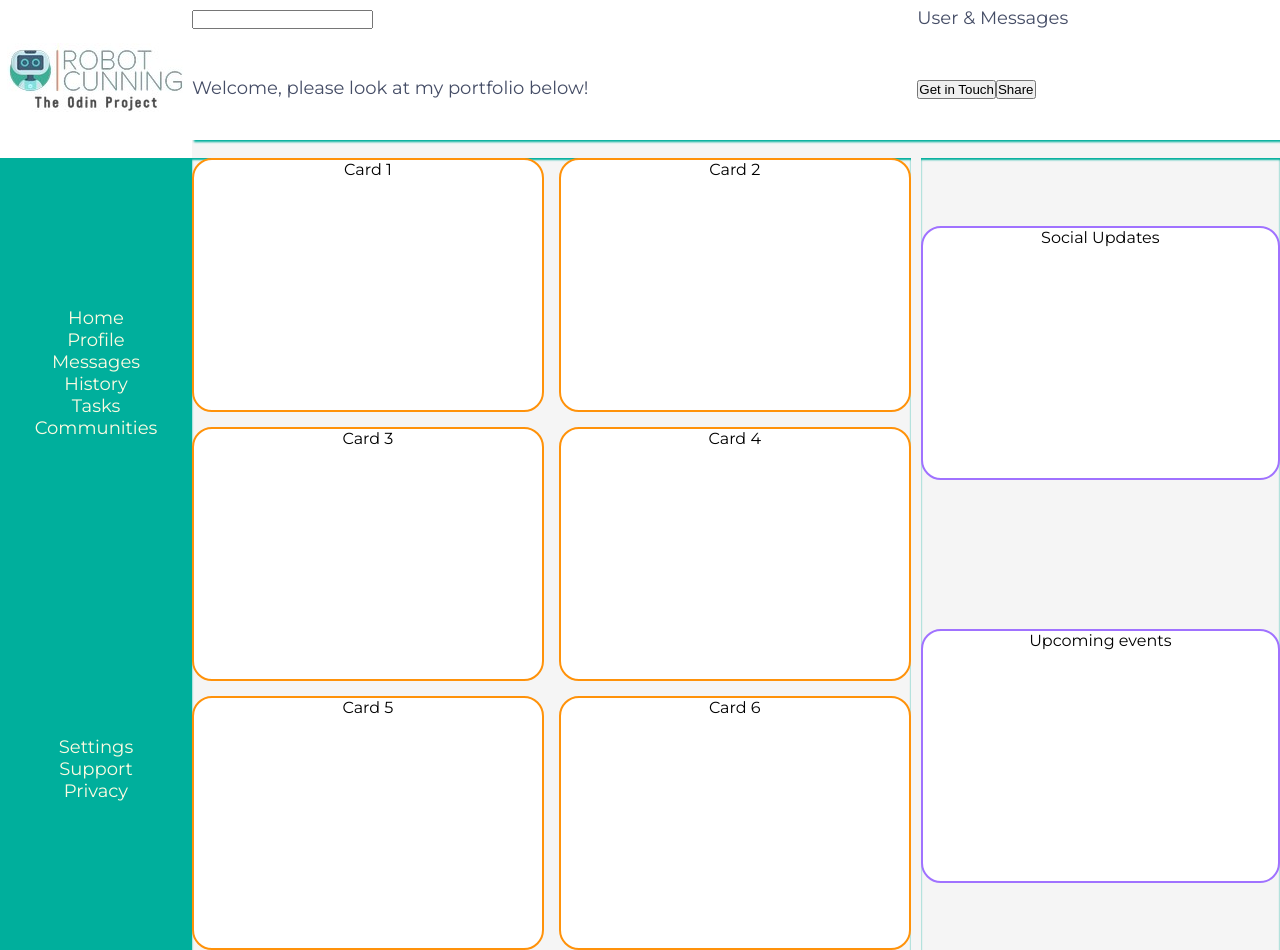
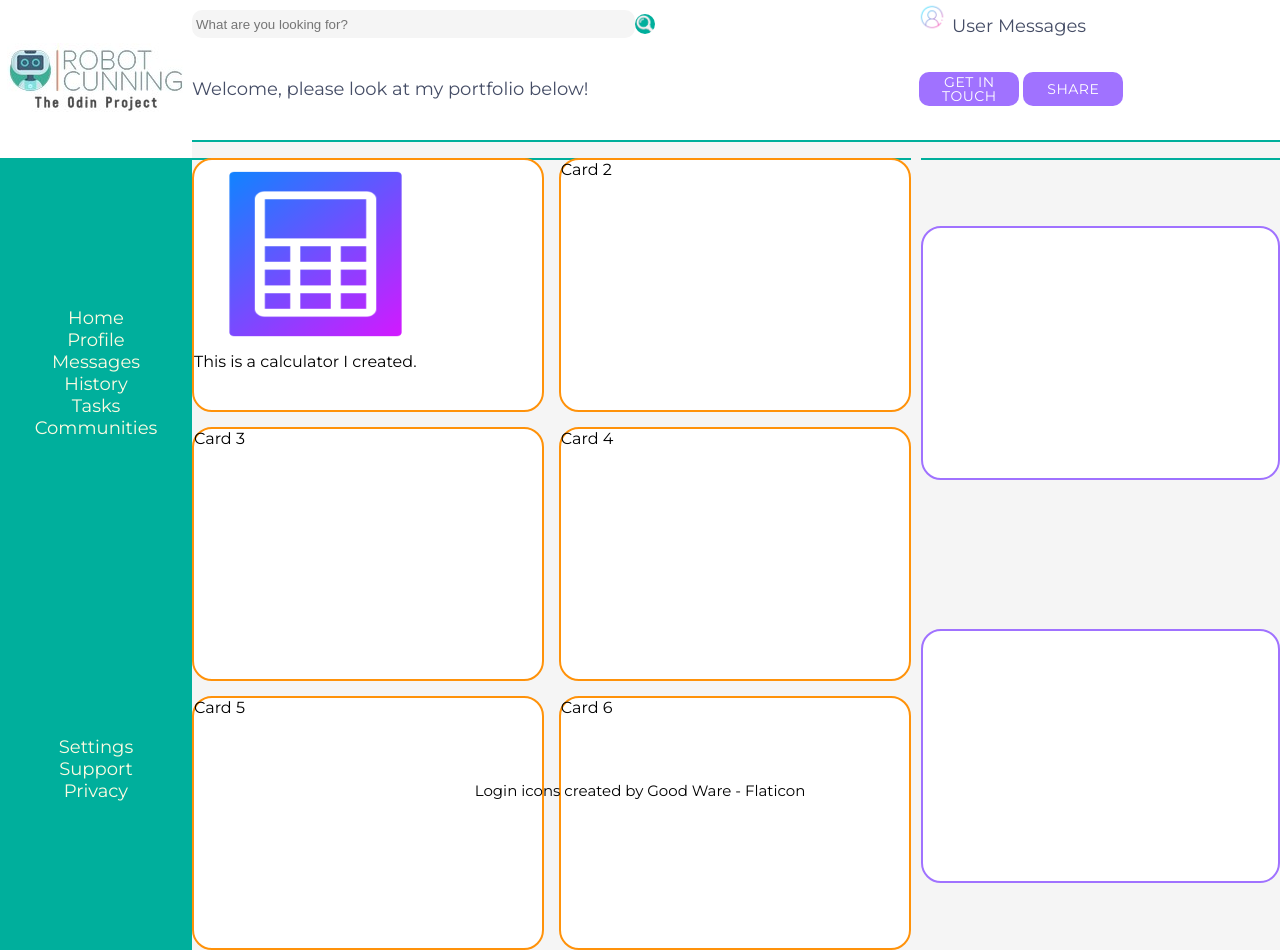
Before and after one commit to RobotCunning/Admin-Dashboard, a plain HTML site: page index.html in a window 1280 px wide. Drawn offline with Linux system fonts and the light colour scheme; files whose address does not match are found by name.

Commit message:
adding to the content section with links to previous projects and settled on the page design

```diff
--- a/index.html
+++ b/index.html
@@ -11,13 +11,13 @@
     <div class="container">
         <div class="header">
             <div class="utility">
-                <div class="searchbar"> <input type="text" id="searchbar" name="searchbar">
+                <div class="search"> <input type="text" id="searchbar" class="searchbar" placeholder="What are you looking for?"><button type="submit" id="searchbutton" class="searchbutton"></button>
                 </div>
-                <div class="userutility"> User & Messages </div>
+                <div class="userutility"><img src="../Admin-Dashboard/images/login.png" class="profileicon"> User Messages </div>
             </div>
             <div class="profilebar">
             <div class="profile">Welcome, please look at my portfolio below!</div>
-            <div class="interact"><button id="enquiry">Get in Touch</button><button id="share">Share</button></div>
+            <div class="interact"><button class="topbutton" id="enquiry">Get in Touch</button><button class="topbutton" id="share">Share</button></div>
             </div>
         </div>
     <div class="logo"> <a href="https://linktr.ee/RobotCunning"><img src="../Admin-Dashboard/images/LogoSample_ByTailorBrands.jpg"></a> </div>
@@ -42,7 +42,8 @@
     </div>
         <div class="dashboard">
             <div class="content">
-            <div class="card"> Card 1 </div>
+                <!--<div class="contentname">Projects</div> !-->
+            <div class="card"> <a href="https://github.com/RobotCunning/Calculator"><img class="cardimg" src="../Admin-Dashboard/images/calculate.png"></a> <div>This is a calculator I created.</div> </div>
             <div class="card"> Card 2 </div>
             <div class="card"> Card 3 </div>
             <div class="card"> Card 4 </div>
@@ -50,10 +51,13 @@
             <div class="card"> Card 6 </div>
             </div>
             <div class="updatebar">
-                <div class="news"> Social Updates </div>
-                <div class="updates"> Upcoming events </div>
+                <!--<div class="newsname"> Social Updates </div>!-->
+                <div class="news">  </div>
+                <!--<div class="updatename"> Upcoming events </div>!-->
+                <div class="updates">  </div>
             </div>
         </div>
     </div>
+    <div class="footer"><a href="https://www.flaticon.com/free-icons/login" title="login icons">Login icons created by Good Ware - Flaticon</a></div>
 </body>
 </html>
--- a/styles.css
+++ b/styles.css
@@ -27,12 +27,112 @@
 }
 
 body {
-    font-family: 'Alegreya', serif;
+    /*font-family: 'Alegreya', serif;*/
     font-family: 'Montserrat', sans-serif;
     min-height: 100vh;
     background-color: var(--offwhite);
 }
 
+/* CSS */
+.topbutton{
+  align-items: center;
+  background-image: linear-gradient(135deg, var(--three) 20%, var(--three));
+  border: 0;
+  border-radius: 10px;
+  box-sizing: border-box;
+  color: #fff;
+  cursor: pointer;
+  display: flex;
+  flex-direction: column;
+  font-family: 'Montserrat', sans-serif;
+  font-size: 14px;
+  font-weight: 400;
+  height: 34px;
+  justify-content: center;
+  letter-spacing: .5px;
+  line-height: 1;
+  max-width: 100%;
+  padding-left: 10px;
+  padding-right: 10px;
+  padding-top: 3px;
+  padding-bottom: 3px;
+  margin: 2px;
+  text-decoration: none;
+  text-transform: uppercase;
+  user-select: none;
+  -webkit-user-select: none;
+  touch-action: manipulation;
+  width: 100px;
+}
+
+.topbutton:active {
+  outline: 0;
+}
+
+.topbutton:hover {
+  outline: 0;
+}
+
+.topbutton{
+  transition: all 200ms;
+}
+
+.topbutton:hover{
+  transform: scale(.9);
+  opacity: .75;
+}
+
+@media screen and (max-width: 991px) {
+  .topbutton {
+    font-size: 15px;
+    height: 50px;
+  }
+
+  .topbutton span {
+    line-height: 50px;
+  }
+}
+.search{
+    display: flex;
+    align-items: center;
+    padding-top: 10px;
+}
+.searchbar {
+    border-radius: 10px;
+    border: none;
+    width: 60%;
+    height: 20px;
+    background-color: var(--offwhite);
+    padding: 4px;
+}
+
+.searchbutton {
+    border-radius: 10px;
+    border: none;
+    height: 20px;
+    width:  20px;
+    background-image: url(/users/charl/documents/Coding/Github/repos/Admin-Dashboard/images/imgbin_magnifying-glass-icon-search-icon-justice-elements-icon-png.png);
+    background-repeat: no-repeat;
+    background-size: cover;
+    background-color: var(--two);
+    transition: all 200ms;
+    padding: 0;
+    margin: 0;
+}
+button{
+    z-index: 1;
+}
+.searchbutton:hover{
+    transform: scale(.9);
+    opacity: 0.75;
+}
+
+.profileicon{
+    height: 30px;
+    width:30px;
+    padding: 0%;
+    margin: 0%;
+}
 .container {
     display: grid;
     /*gap: 10px;*/
@@ -41,12 +141,15 @@ body {
 }
 
 .card{
+    grid-template-rows: 3fr 1fr;
     height: 250px;
     background-color: white;
     border: 2px solid var(--one);
     border-radius: 20px;
-    text-align: center;
     /*box-shadow: 3px 3px 3px var(--dark-blue);*/
+}
+.card > div {
+    grid-row: 2/3;
 }
 .header{
 display: grid;
@@ -58,10 +161,9 @@ font-weight: 400;
 /* border-radius: 20px; */
 background-color: white;
 color: var(--dark-blue);
-box-shadow: 2px 2px 2px  var(--two);
+box-shadow: 0px 2px 0px  var(--two);
 }
 .utility{
-
     display: grid;
     grid-template-columns: 2fr 1fr;
     align-items: center;
@@ -71,6 +173,11 @@ box-shadow: 2px 2px 2px  var(--two);
     display: grid;
     align-items: center;
     grid-template-columns: 2fr 1fr;
+}
+.interact{
+    display: grid;
+    grid-template-columns: 0.5fr 3fr;
+    grid-template-rows: 5fr 0.1fr;
 }
 
 .sidebar {
@@ -89,8 +196,11 @@ align-items: center;
 
 .sidebar ul li{
     list-style-type: none;
+
 }
-
+.sidebar ul li:hover{
+    transform: scale(1.1);
+}
 
 .logo {
     display: grid;
@@ -114,8 +224,14 @@ align-items: center;
     grid-template-columns: repeat(auto-fill, minmax(min(20rem, 100%), 1fr));
     align-items: center;
     background-color: var(--offwhite);
-    box-shadow: inset 0px 2px 2px  var(--two);
+    box-shadow: inset 0px 2px 0px  var(--two);
 }
+
+/*.contentname {
+    grid-column: 1/5;
+    padding: 0;
+    align-content: center;
+}*/
 
 .updatebar{
     display: grid;
@@ -125,10 +241,11 @@ align-items: center;
     /*border-radius: 20px;*/
     align-items: center;
     text-align: center;
-    box-shadow: inset 0px 2px 2px  var(--two);
+    box-shadow: inset 0px 2px 0px  var(--two);
+    /*grid-template-rows: 0.5fr 4fr 0.5fr 4fr;*/
 }
 
-.updatebar div {
+.news, .updates {
     height: 250px;
     background-color: white;
     border-radius: 20px;
@@ -136,3 +253,29 @@ align-items: center;
     border: solid 2px var(--three);
     /*box-shadow: 6px 6px 6px var(--accent);*/
 }
+
+.footer{
+    display: flex;
+    min-width: 100%;
+    margin: auto 0;
+    justify-content:space-around;
+    font-style: normal;
+    position: absolute;
+    bottom: 0;
+    left: 0;
+    z-index: 10;
+    font-size: 15px;
+}
+
+a {
+    text-decoration: none;
+    color: black;
+    padding: 0;
+    margin: 0;
+}
+
+.cardimg {
+    height: 75%;
+    width:70%;
+    grid-row: 1/2;
+}
```
Also changed, not shown: images/calculate.png (added), images/imgbin_magnifying-glass-icon-search-icon-justice-elements-icon-png.png (added), images/login.png (added).
